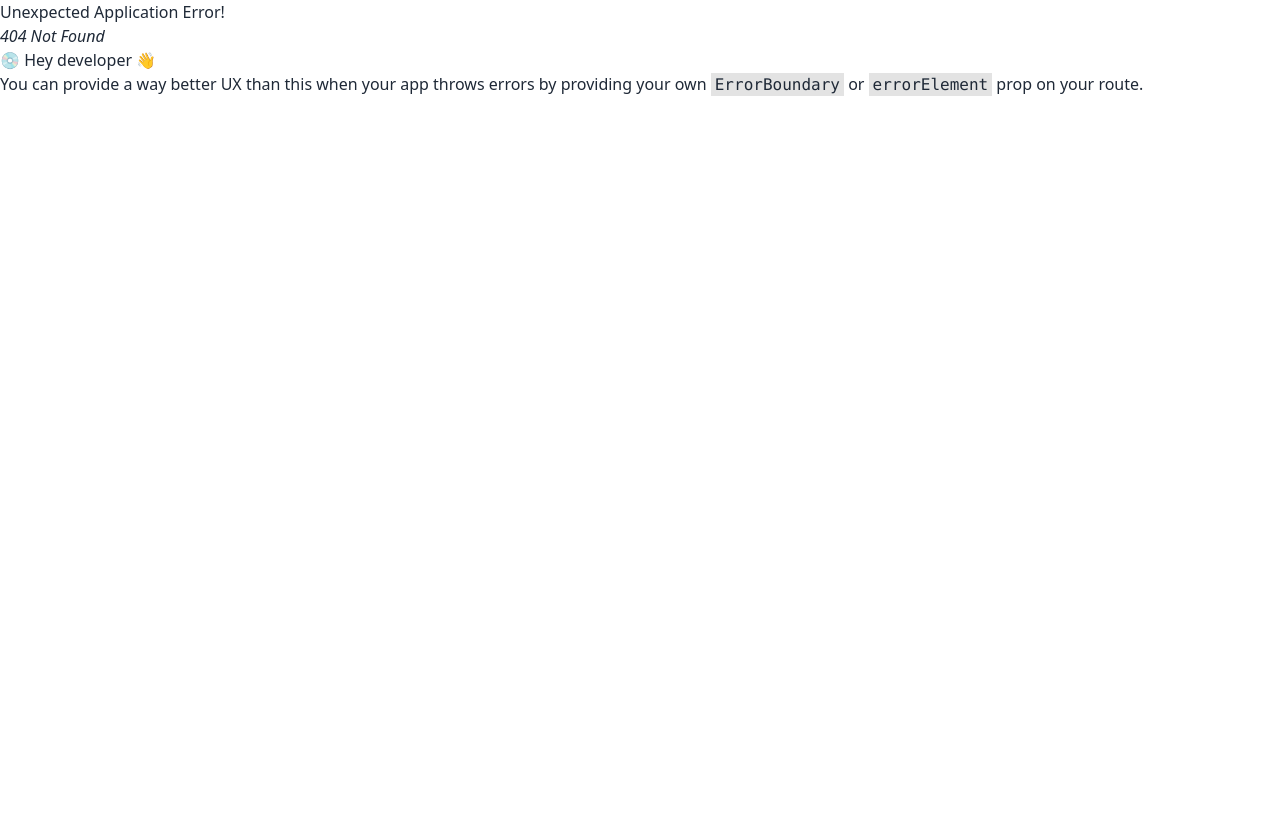
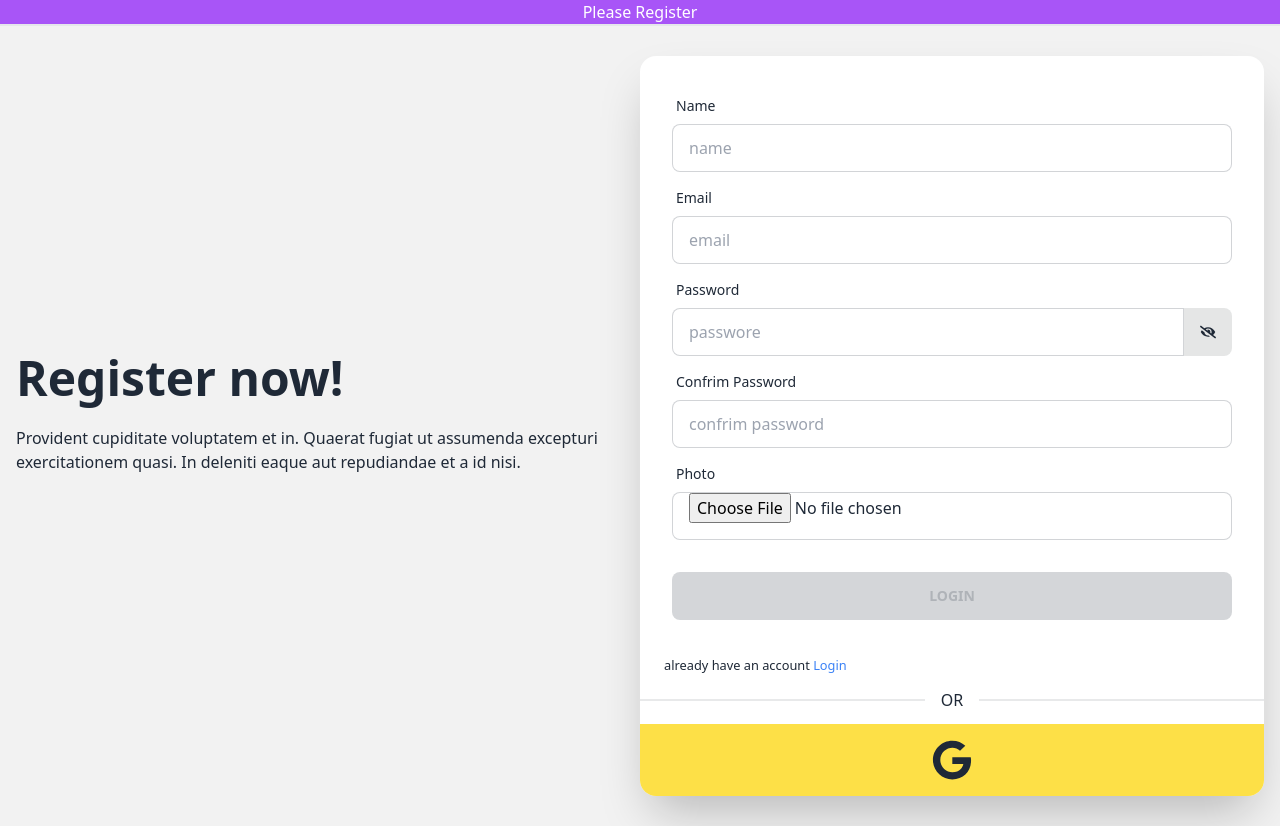
Before and after one commit to sagor369/smart-education-clieant, a React (Vite) app: page /register in a window 1280 px wide. Before the commit this address had no page. Before the commit the page ends 800 px from the top, so only its background shows below. Built offline with nearby package versions, Linux system fonts and the light colour scheme.

Commit message:
register page ui complete

```diff
--- a/src/Pages/Login/Register.jsx
+++ b/src/Pages/Login/Register.jsx
@@ -1,23 +1,36 @@
 import { useState } from "react";
 import Title from "../../Shared/PageTitle/Title";
 import { useForm } from "react-hook-form";
-import { FaEye, FaEyeSlash } from "react-icons/fa";
+import { FaEye, FaEyeSlash, FaGoogle } from "react-icons/fa";
+import { Link } from "react-router-dom";
 
 const Register = () => {
-    const [open, setOpen]= useState(false)
-    const {
-      register,
-      handleSubmit,
-      formState: { errors },
-    } = useForm();
+  const [open, setOpen] = useState(false);
+  const [password, setPassword] = useState("");
+  const [disable, setDisable] = useState(true);
+  const { register, handleSubmit,formState: { errors } } = useForm();
 
   const handaleLogin = (data) => {
+    const formData = new FormData()
+
     console.log(data);
   };
-    const handlePassword = ()=>{
-      setOpen(!open)
-
+  const handlePassword = () => {
+    setOpen(!open);
+  };
+  const passwordhandle = (event) => {
+    const formValue = event.target.value;
+    setPassword(formValue);
+    setDisable(true);
+  };
+  const passwordChack = (event) => {
+    const formValue = event.target.value;
+    if (formValue === password) {
+      setDisable(false);
+    } else {
+      setDisable(true);
     }
+  };
 
   return (
     <div>
@@ -36,33 +49,55 @@ const Register = () => {
             <form onSubmit={handleSubmit(handaleLogin)} className="card-body">
               <div className="form-control">
                 <label className="label">
+                  <span className="label-text">Name</span>
+                </label>
+                <input
+                  {...register("name", { required: true })}
+                  type="text"
+                  placeholder="name"
+                  required
+                  className="input input-bordered"
+                />
+              </div>
+              <div className="form-control">
+                <label className="label">
                   <span className="label-text">Email</span>
                 </label>
                 <input
-                  {...register("email", { required: true })}
+                  {...register("email")}
                   type="email"
                   placeholder="email"
+                  required
                   className="input input-bordered"
                 />
-                {errors.firstName?.type === "required" && (
-                  <p>Email is required</p>
-                )}
               </div>
-              <div className="form-control ">
+              <div onBlur={passwordhandle} className="form-control ">
                 <label className="label">
                   <span className="label-text">Password</span>
                 </label>
                 <label className="input-group ">
                   {open ? (
                     <input
-                      {...register("password", { required: true })}
+                      {...register("password", {
+                        required: true,
+                        minLength: 8,
+                        maxLength: 20,
+                        pattern:
+                          /(?=.*?[A-Z])(?=.*?[0-9])(?=.*?[#?!@$%^&*-])(?=.*?[0-9])/,
+                      })}
                       type="password"
                       placeholder="passwore"
                       className="input w-full input-bordered"
                     />
                   ) : (
                     <input
-                      {...register("password", { required: true })}
+                      {...register("password", {
+                        required: true,
+                        minLength: 8,
+                        maxLength: 20,
+                        pattern:
+                          /(?=.*?[A-Z])(?=.*?[0-9])(?=.*?[#?!@$%^&*-])(?=.*?[0-9])/,
+                      })}
                       type="text"
                       placeholder="passwore"
                       className="input w-full input-bordered"
@@ -72,53 +107,94 @@ const Register = () => {
                     {open ? <FaEye /> : <FaEyeSlash />}
                   </span>
                 </label>
-                {errors.firstName?.type === "required" && (
+                {errors.password?.type === "required" && (
                   <p>password is required</p>
                 )}
+                {errors.password?.type === "minLength" && (
+                  <p>minimum 8 character</p>
+                )}
+                {errors.password?.type === "maxLength" && (
+                  <p>Maximum 20 character</p>
+                )}
+                {errors.password?.type === "pattern" && (
+                  <p>At least one special character, one leter, one number</p>
+                )}
               </div>
-              <div className="form-control ">
+
+              <div onBlur={passwordChack} className="form-control ">
                 <label className="label">
                   <span className="label-text">Confrim Password</span>
                 </label>
-                <label className="input-group ">
-                 {
-                  open ?
+                <label>
+                  {open ? (
                     <input
-                  {...register("password", { required: true })}
+                      {...register("repassword", {
+                        required: true,
+                        minLength: 8,
+                        maxLength: 20,
+                        pattern:
+                          /(?=.*?[A-Z])(?=.*?[0-9])(?=.*?[#?!@$%^&*-])(?=.*?[0-9])/,
+                      })}
                       type="password"
-                   placeholder="passwore"
+                      placeholder="confrim password"
                       className="input w-full input-bordered"
                     />
-                 :
+                  ) : (
                     <input
-                 {...register("password", { required: true })}
+                      {...register("repassword", {
+                        required: true,
+                        minLength: 8,
+                        maxLength: 20,
+                        pattern: /(?=.*?[A-Z])(?=.*?[0-9])(?=.*?[#?!@$%^&*-])/,
+                      })}
                       type="text"
-                  placeholder="passwore"
+                      placeholder="confrim password"
                       className="input w-full input-bordered"
                     />
-                 }
-                  <span onClick={handlePassword}>{
-                    open ?
-                    <FaEye />
-                    :
-                    <FaEyeSlash />
-                    }
-
-                  </span>
+                  )}
                 </label>
-                {errors.firstName?.type === "required" && (
+                {errors.repassword?.type === "required" && (
                   <p>password is required</p>
                 )}
+                {errors.repassword?.type === "minLength" && (
+                  <p>minimum 8 character</p>
+                )}
+                {errors.repassword?.type === "maxLength" && (
+                  <p>Maximum 20 character</p>
+                )}
+                {errors.repassword?.type === "pattern" && (
+                  <p>At least one special character, one leter, one number</p>
+                )}
+              </div>
+              <div className="form-control">
+                <label className="label">
+                  <span className="label-text">Photo</span>
+                </label>
+                <input
+                  {...register("photo", { required: true })}
+                  type="file"
+                  placeholder="name"
+                  required
+                  className="input input-bordered"
+                />
               </div>
 
               <div className="form-control mt-6">
-                <input
-                  className="btn btn-primary"
-                  type="submit"
-                  value="Login"
-                />
+                <button
+                  disabled={disable}
+                  className="btn btn-active btn-primary"
+                >
+                  Login
+                </button>
               </div>
             </form>
+            <p className="pl-6"><small>already have an account  <Link to='/login' className="text-blue-500">Login</Link></small></p>
+            <div className="divider">OR</div>
+            <div className="bg-yellow-300 rounded-b-2xl flex justify-center items-center p-4 ">
+              <button>
+              <FaGoogle className="w-10 h-10"/>
+              </button>
+            </div>
           </div>
         </div>
       </div>
--- a/src/Routs/Routs.jsx
+++ b/src/Routs/Routs.jsx
@@ -5,6 +5,7 @@ import {
 import Main from "../Layout/Main/Main";
 import Home from "../Pages/Home/Home";
 import Login from "../Pages/Login/Login";
+import Register from "../Pages/Login/Register";
 
   export const router = createBrowserRouter([
     {
@@ -20,5 +21,9 @@ import Login from "../Pages/Login/Login";
     {
       path:'login',
       element:<Login></Login>
+    },
+    {
+      path:'register',
+      element: <Register></Register>
     }
   ])
```
Also changed, not shown: .eslintrc.cjs. Lines whose indentation alone changed are shown as unchanged.
